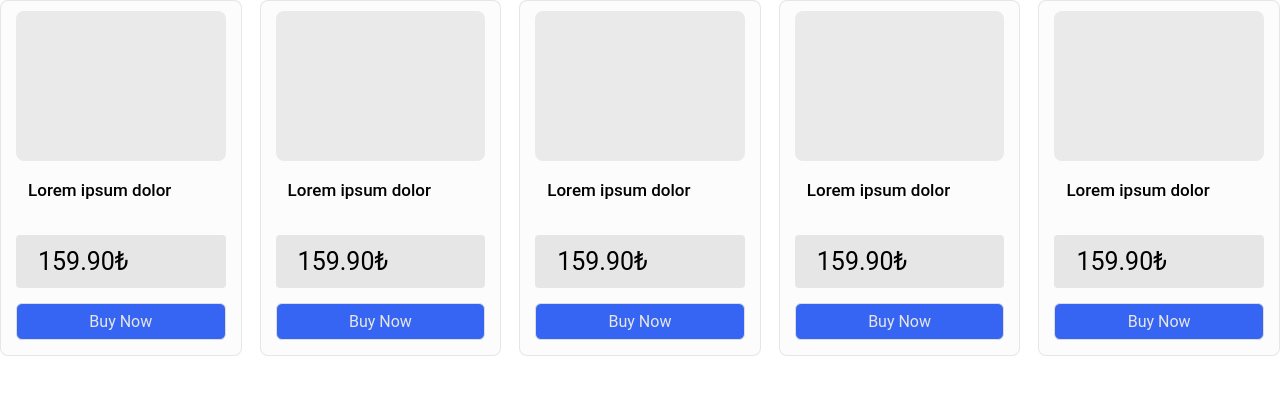
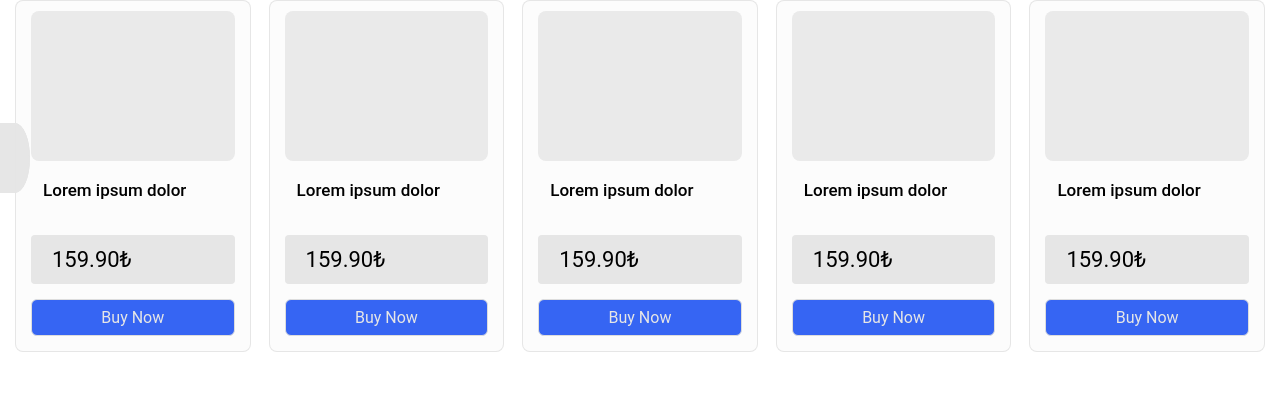
Before and after one commit to egeyil/vanillajs-carousel-slider, a plain HTML site: page index.html in a window 1280 px wide. Drawn offline with Linux system fonts and the light colour scheme.

Commit message:
add arrow container

```diff
--- a/index.html
+++ b/index.html
@@ -9,6 +9,7 @@
   </head>
   <body>
     <div class="slider-container">
+      <div class="arrow left-arrow"></div>
       <div class="item">
         <div class="img-placeholder"></div>
         <div class="text-box">
@@ -59,6 +60,7 @@
           <button class="buy-button">Buy Now</button>
         </div>
       </div>
+      <div class="arrow right-arrow"></div>
     </div>
   </body>
 </html>
--- a/styles.css
+++ b/styles.css
@@ -13,9 +13,23 @@ img {
 }
 
 .slider-container {
+  position: relative;
   display: flex;
   gap: 18px;
+  padding: 0 15px;
   overflow: hidden;
+}
+
+.arrow {
+  position: absolute;
+  left: 0;
+  top: 35%;
+  width: 30px;
+  height: 70px;
+  border-top-right-radius: 100%;
+  border-bottom-right-radius: 100%;
+  background-color: rgba(230, 230, 230, 0.9);
+  border: 1px solid rgb(230, 230, 230);
 }
 
 .item {
@@ -52,8 +66,8 @@ img {
 }
 
 .price {
-  font-size: 25px;
-  margin-left: 11px;
+  font-size: 22px;
+  margin-left: 10px;
 }
 
 .buy-button {
```
